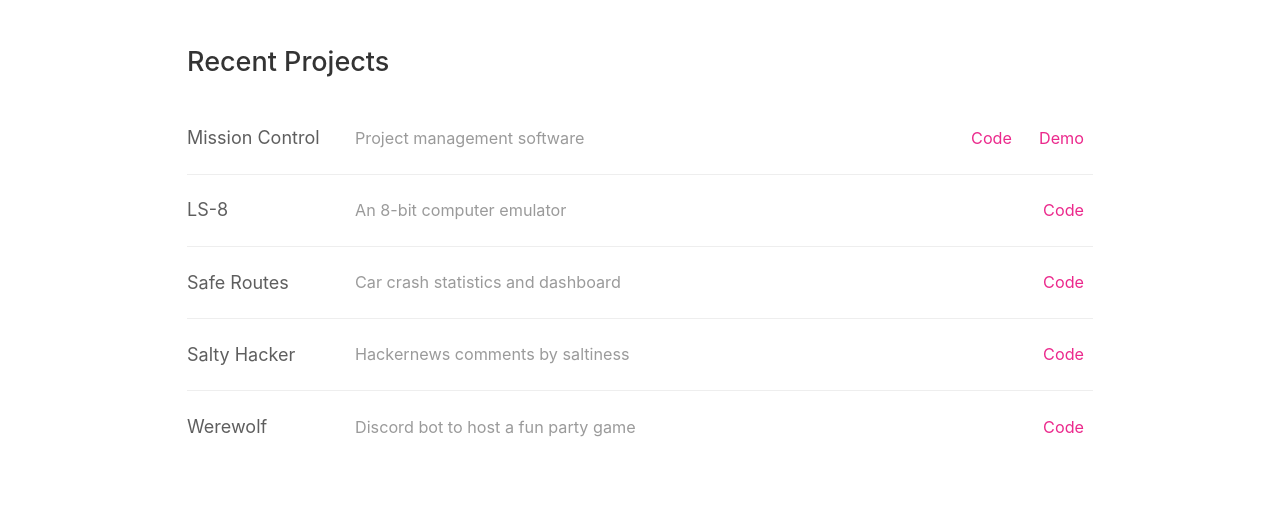
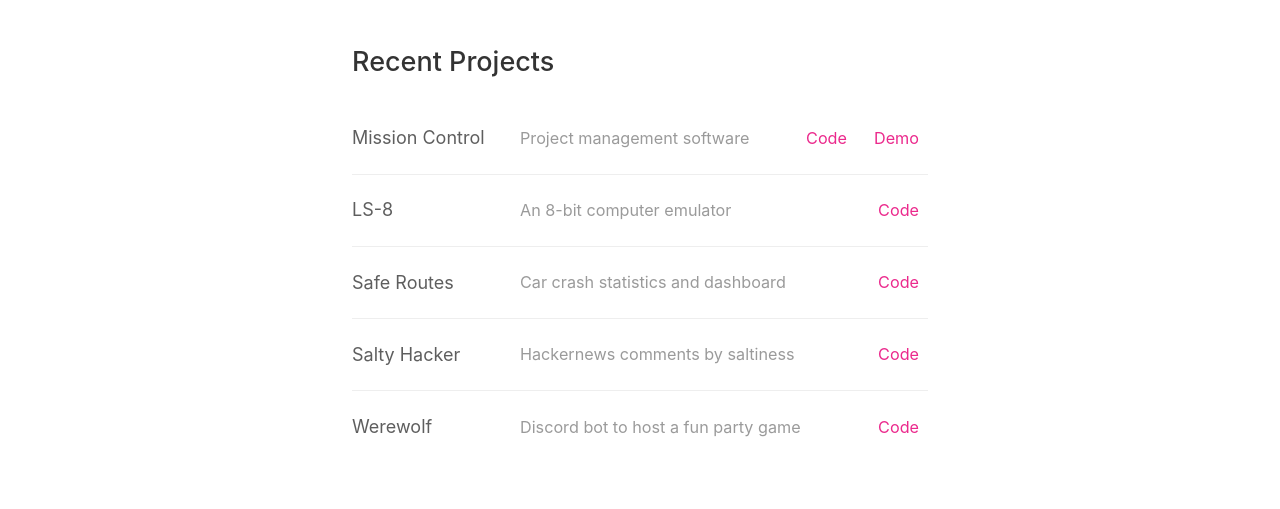
Before and after one commit to gebhartn/gebhart.website, a Gatsby site: page / in a window 1280 px wide. Shown: the part 366-875 px from the top of the page. Built offline with nearby package versions, Linux system fonts and the light colour scheme; Gatsby itself is replaced by a stand-in of ours.

Commit message:
style: adjust layout styles

```diff
--- a/src/layout/layout.module.scss
+++ b/src/layout/layout.module.scss
@@ -625,7 +625,7 @@
 
 .container {
   margin: 0 auto;
-  max-width: 960px;
+  max-width: 630px;
   padding: 1rem 1.5rem;
   display: flex;
   flex-direction: column;
```
